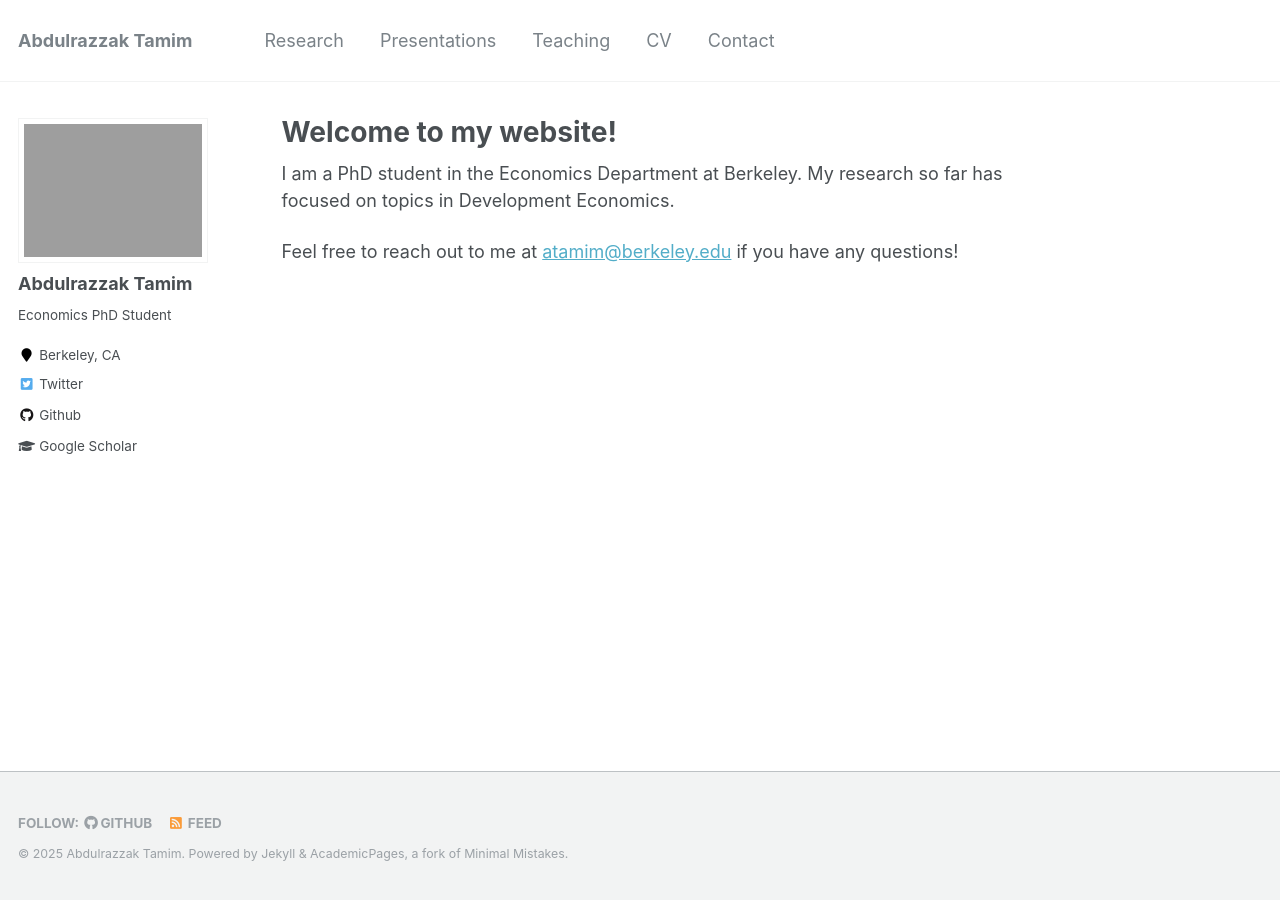
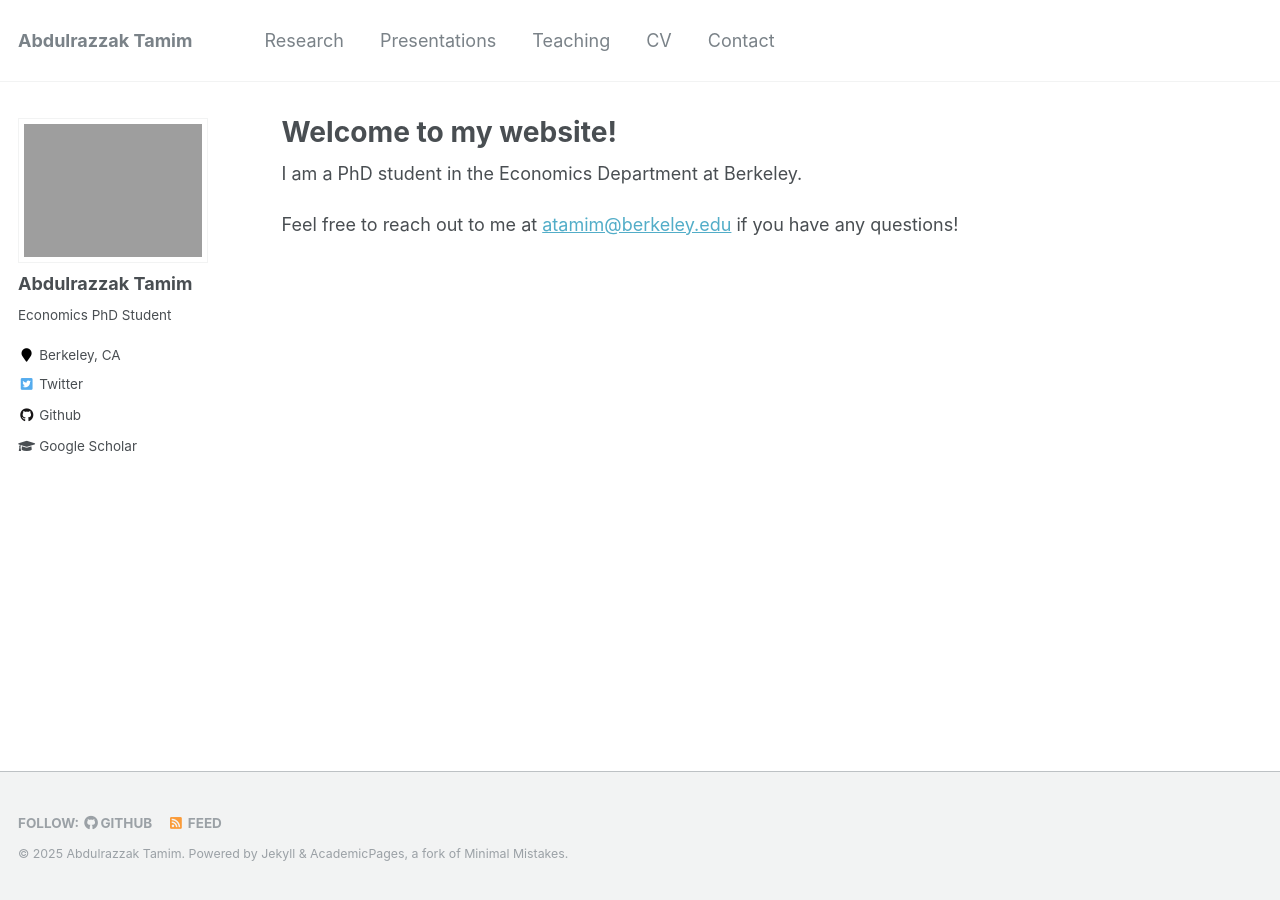
Before and after one commit to AbdulrazzakTamim/abdulrazzaktamim.github.io, a Jekyll site: the page built from _pages/about.md, in a window 1280 px wide. Built offline with Jekyll 4.4.1, drawn with Linux system fonts in a browser that asks for light colours; comment, search, counter and statistics services are not loaded.

Commit message:
Update about.md

```diff
--- a/_pages/about.md
+++ b/_pages/about.md
@@ -8,6 +8,6 @@ redirect_from:
   - /about.html
 ---
 
-I am a PhD student in the Economics Department at Berkeley. My research so far has focused on topics in Development Economics.
+I am a PhD student in the Economics Department at Berkeley.
 
 Feel free to reach out to me at <a href="mailto:atamim@berkeley.edu" target="_blank" rel="noopener noreferrer">atamim@berkeley.edu</a> if you have any questions!
```
